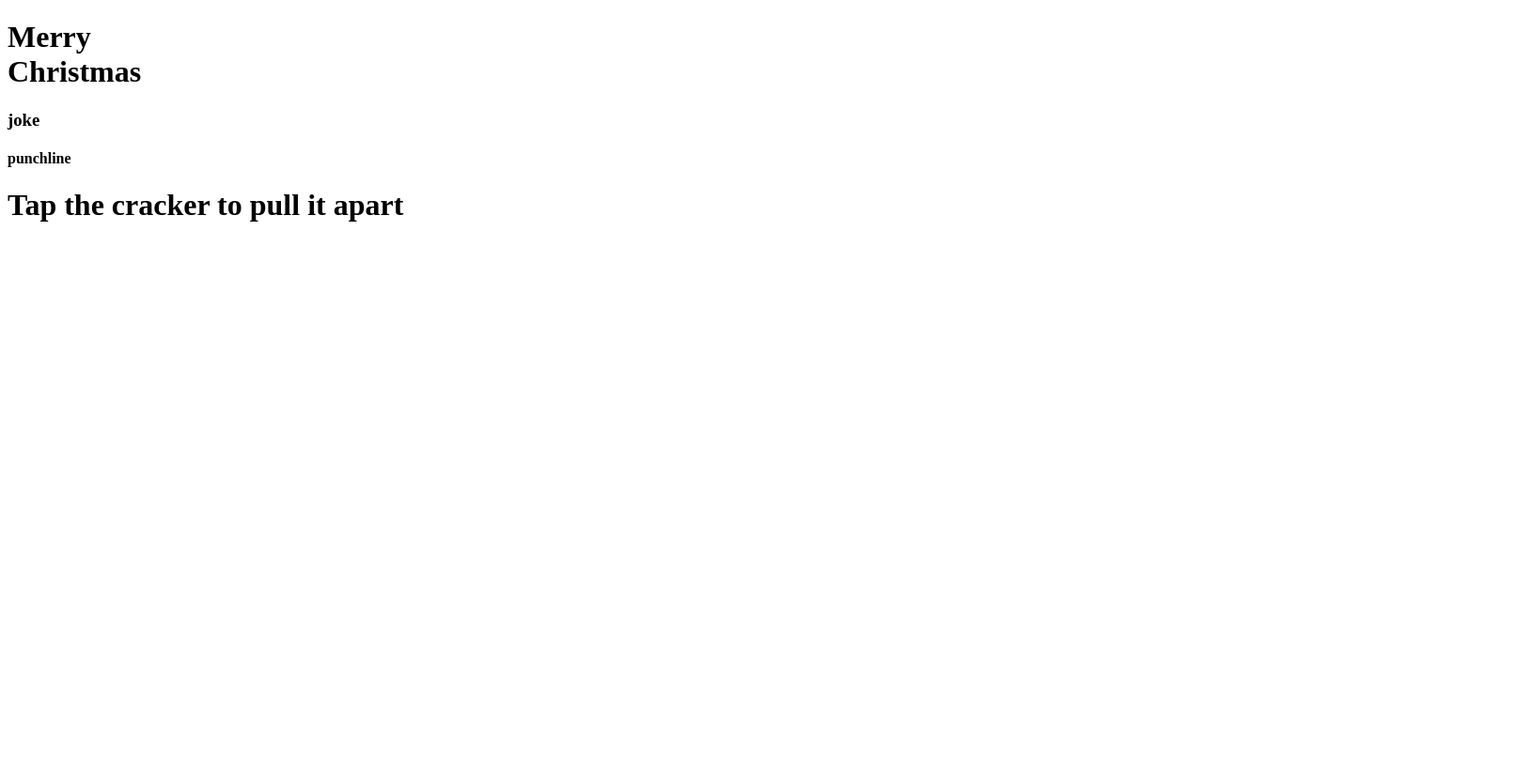
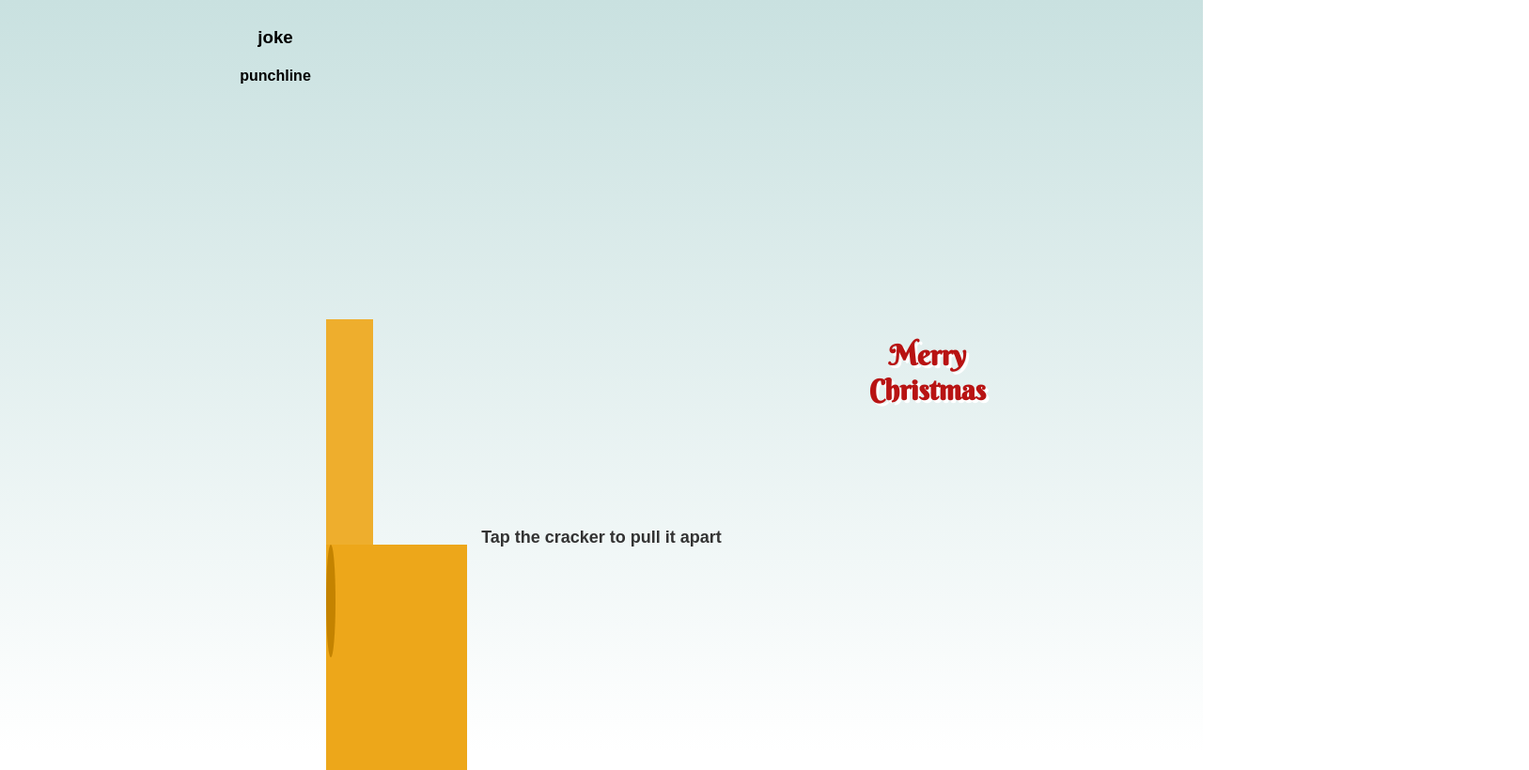
Before and after one commit to Not70xic/Happy-Christmas, a plain HTML site: page index.html in a window 1280 px wide. Shown: the whole page at 94% size, 1627 px wide, since content can reach past the window. Drawn offline with Linux system fonts and the light colour scheme.

Commit message:
Update index.html

```diff
--- a/index.html
+++ b/index.html
@@ -3,49 +3,87 @@
 <head>
     <meta charset="UTF-8">
     <meta name="viewport" content="width=device-width, initial-scale=1.0">
-  <title>Christmas Cracker</title>
-  <link rel="stylesheet" href="style.css"> <!-- Link to the CSS file -->
+    <title>Merry Christmas</title>
+    <link href="https://fonts.googleapis.com/css2?family=Berkshire+Swash&display=swap" rel="stylesheet">
+    <style>
+        body {
+            display: flex;
+            justify-content: center;
+            align-items: center;
+            font-family: Arial, sans-serif;
+            margin: 0;
+            height: 100vh;
+            background: linear-gradient(#c9e1e0, #fff) no-repeat;
+        }
+        #crackerWrapper {
+            cursor: pointer;
+            height: 120px;
+            width: 586px;
+            text-align: center;
+        }
+        #message {
+            position: absolute;
+            width: 100%;
+            text-align: center;
+            font-family: 'Berkshire Swash', cursive;
+            font-size: 30px;
+            color: #b81313;
+            text-shadow: 3px 3px #fff;
+        }
+        #jokeWrap {
+            width: 326px;
+            height: 100px;
+            position: absolute;
+            top: 10px;
+            left: 130px;
+            text-align: center;
+        }
+        #leftCracker, #rightCracker {
+            width: 300px;
+            height: 120px;
+        }
+        .end {
+            height: 120px;
+            width: 10px;
+            border-radius: 50%;
+            background-color: #c48300;
+        }
+        .handle {
+            height: 120px;
+            width: 50px;
+            background-color: #EEAE2D;
+        }
+        .body2 {
+            height: 120px;
+            width: 150px;
+            background-color: #eda71a;
+        }
+        .instructions {
+            position: absolute;
+            top: calc(50% + 150px);
+            font-size: 18px;
+            color: #333;
+        }
+    </style>
 </head>
 <body>
     <div id="crackerWrapper">
         <h1 id="message">Merry <br> Christmas</h1>
         <div id="jokeWrap">
-      <h3 id="joke">joke</h3>
-      <h4 id="punchline">punchline</h4>
+            <h3>joke</h3>
+            <h4>punchline</h4>
         </div>
         <div id="leftCracker">
             <div class="handle"></div>
             <div class="end"></div>
-      <div class="handle2"></div>
-      <div class="ring"></div>
-      <div class="body"></div>
             <div class="body2"></div>
-      <div class="zigzag">
-        <div class="zig1"></div>
-        <div class="zig1"></div>
-        <div class="zig1"></div>
-        <div class="zig1"></div>
-        <div class="zig1"></div>
-      </div>
         </div>
         <div id="rightCracker">
             <div class="handle"></div>
             <div class="end"></div>
-      <div class="handle2"></div>
-      <div class="ring"></div>
-      <div class="body"></div>
             <div class="body2"></div>
-      <div class="zigzag">
-        <div class="zig1"></div>
-        <div class="zig1"></div>
-        <div class="zig1"></div>
-        <div class="zig1"></div>
-        <div class="zig1"></div>
-      </div>
         </div>
     </div>
     <h1 class="instructions">Tap the cracker to pull it apart</h1>
-
-  <script src="cracker.js"></script> <!-- Link to the JavaScript file -->
 </body>
 </html>
```
Lines whose indentation alone changed are shown as unchanged.
